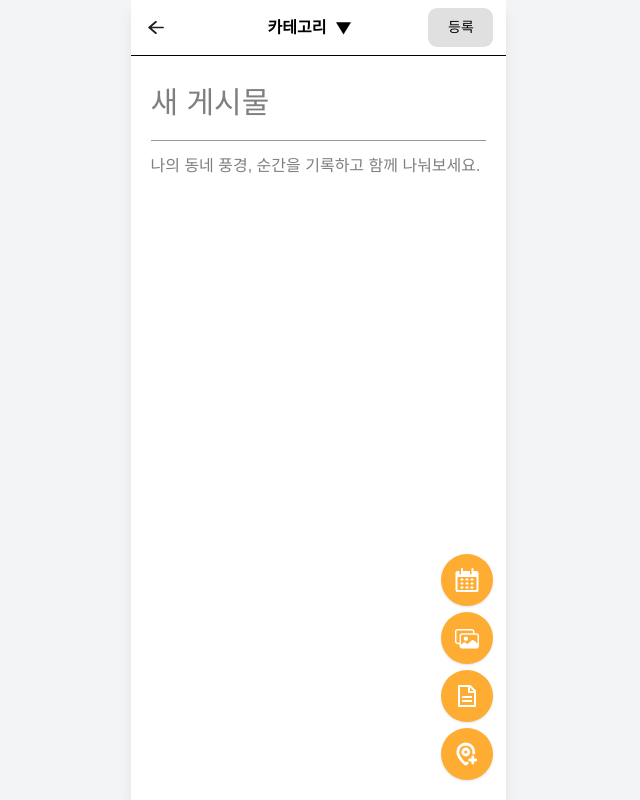
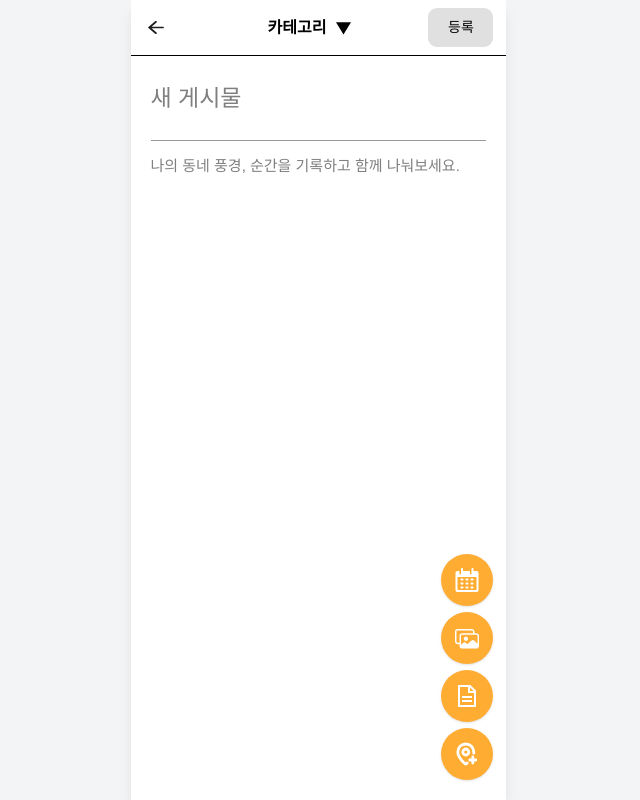
Before and after one commit to dongnae-bangnae/FE, a React (Vite) app: page /record/new/write in a window 1280 px wide. Shown: the whole page, without its empty margins (322-962 px from the left). Built offline with nearby package versions, Linux system fonts and the light colour scheme; no server answers.

Commit message:
💄Design: 게시물 폰트 크기 조정(#239)

```diff
--- a/src/pages/RecordWritingPage.tsx
+++ b/src/pages/RecordWritingPage.tsx
@@ -390,14 +390,14 @@ function RecordWritingPage() {
           onChange={(e) => setTitle(e.target.value)}
           placeholder="새 게시물"
           className="w-full h-[34px] resize-none focus:outline-none"
-          style={{ fontFamily: fonts.family, fontSize: "30px", lineHeight: fonts.lineHeight.subtitle, fontWeight: fonts.weight.regular, border: "none", borderBottom: `1px solid ${colors.gray300}`, marginBottom: "10px", height: "56px" }}
+          style={{ fontFamily: fonts.family, fontSize: "23px", lineHeight: fonts.lineHeight.subtitle, fontWeight: fonts.weight.regular, border: "none", borderBottom: `1px solid ${colors.gray300}`, marginBottom: "10px", height: "56px" }}
         />
         <textarea
           value={content}
           onChange={(e) => setContent(e.target.value)}
           placeholder="나의 동네 풍경, 순간을 기록하고 함께 나눠보세요."
           className="w-full resize-none box-border focus:outline-none"
-          style={{ fontFamily: fonts.family, fontSize: fonts.size.body, lineHeight: fonts.lineHeight.body, fontWeight: fonts.weight.regular, border: "none", height: "150px" }}
+          style={{ fontFamily: fonts.family, fontSize: "15px", lineHeight: fonts.lineHeight.body, fontWeight: fonts.weight.regular, border: "none", height: "150px" }}
         />
 
         {/* 미리보기 */}
```
